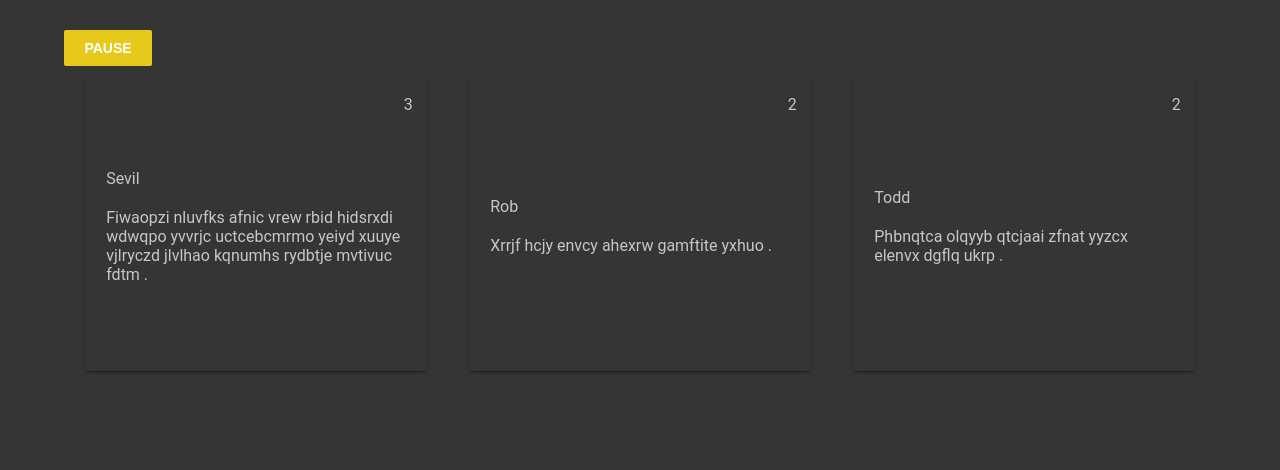
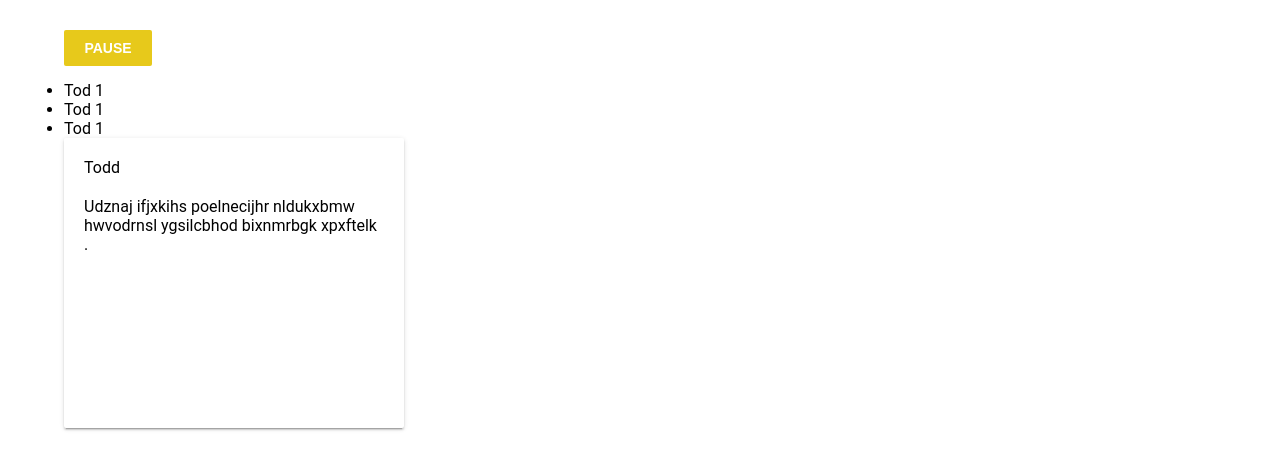
Before and after one commit to UncleLev/public, a plain HTML site: page TestProgect/index.html in a window 1280 px wide. Drawn offline with Linux system fonts and the light colour scheme.

Commit message:
rendering list of authors. Creating list with counts of shouts for each aothur

```diff
--- a/TestProgect/css/style.css
+++ b/TestProgect/css/style.css
@@ -4,8 +4,8 @@
 }
 
 body {
-    background: #353535;
-    color: #c7c7c7;
+    /* background: #353535; */
+    /* color: #c7c7c7; */
     font-family: "Roboto", sans-serif;
 }
 .ul {
@@ -54,17 +54,14 @@ body {
 }
 
 
-.authorlist {
+.ShoutsList {
     display: flex;
     flex-wrap: wrap;
-    justify-content: space-around;
+    justify-content: space-between;
 }
 
 .authorlist__item {
     list-style: none;
-    align-items: center;
-    align-content: space-around;
-    position: relative;
     width: 26%;
     min-width: 250px;
     border-radius: 2px;
--- a/TestProgect/index.html
+++ b/TestProgect/index.html
@@ -15,15 +15,19 @@
             <div class="btn-wrap">
                 <button class="btn " id="js-btn"></button>
             </div>
-
-            <ul class="authorlist">
+           <ul class="authorlist">
+               <li>Tod <span>1</span></li>
+               <li>Tod <span>1</span></li>
+               <li>Tod <span>1</span></li>
+           </ul>
+            <ul class="ShoutsList">
 
             </ul>
         </div>
     </div>
     <script src="./js/touratte.js"></script>
     <script src="./js/renderer.js"></script>
-    <!-- <script src="https://gitlab.lambdabird.com/shaf/test-tasks/snippets/2.js"></script> -->
+    <script src="https://gitlab.lambdabird.com/shaf/test-tasks/snippets/2.js"></script>
 </body>
 
 </html>
--- a/TestProgect/js/renderer.js
+++ b/TestProgect/js/renderer.js
@@ -1,41 +1,33 @@
-function renderItem(obj, text, parentNode) {
-    let check = true;
+function renderItem(obj, text, parentNode, listParent) {
+    let IsElementInListCheck = false;
     let count;
 
-    parentNode.childNodes.forEach((el, i) => {
+    parentNode.childNodes.forEach((element, i = 1) => {
         if (i != 0) {
+            if (element.getAttribute('id') == obj._id) {
+                const AuthorItem = document.createElement('LI');
 
-            if (el.getAttribute('id') == obj._id) {
-                check = !check;
-                count = Number(el.firstElementChild.textContent);
-                el.firstElementChild.textContent = count + 1;
-                // el.q
-                // console.log(el.querySelector('.authorlist__text'));
+                IsElementInListCheck = true;
+                console.log('в списку');
 
-                el.querySelector('.authorlist__text').textContent = text;
-                text
-                el.classList.add('authorlist__item--added');
-                setTimeout(() => {
-                    el.classList.remove('authorlist__item--added');
-                }, 1000);
+            } else {
+                console.log('no в списку ');
+
             }
         }
-    })
+    });
+    if(IsElementInListCheck) {
 
-    if (check) {
+    }
+    console.log(IsElementInListCheck);
 
     const AuthorItem = document.createElement('LI');
     AuthorItem.classList.add('authorlist__item');
     AuthorItem.classList.add('authorlist__item--added');
     AuthorItem.setAttribute('id', obj._id);
-
     setTimeout(() => {
         AuthorItem.classList.remove('authorlist__item--added');
     }, 1000);
-
-        const countOfShout = document.createElement('span');
-        countOfShout.classList.add('count-of-shouts');
-        countOfShout.textContent = 1;
 
     const AuthorName = document.createElement('p');
     AuthorName.classList.add('authorlist__name')
@@ -45,17 +37,16 @@ function renderItem(obj, text, parentNode) {
     AuthorText.classList.add('authorlist__text')
     AuthorText.textContent = text;
 
-        let arr = [countOfShout, AuthorName, AuthorText];
+    const ArrayOfElemnts = [AuthorName, AuthorText];
 
-        arr.forEach((el) => {
-            AuthorItem.appendChild(el);
+    ArrayOfElemnts.forEach((element) => {
+        AuthorItem.appendChild(element);
     })
     parentNode.appendChild(AuthorItem);
 }
+
+function e(event) {
+    renderItem(event.detail.author, event.detail.text, ShoutsList, AuthorList);
 }
 
-function e(e) {
-    renderItem(e.detail.author, e.detail.text, x);
-}
-
-x.addEventListener("shout", e);
+ShoutsList.addEventListener("shout", e);
--- a/TestProgect/js/touratte.js
+++ b/TestProgect/js/touratte.js
@@ -2,21 +2,6 @@
 "use strict";
 
 
-
-
-const authorsList = [{
-        _id: 1,
-        name: 'Todd',
-    },
-    {
-        _id: 2,
-        name: 'Rob',
-    },
-    {
-        _id: 3,
-        name: 'Sevil',
-    },
-];
 
 function randomNumber(from, to) {
     if (from > to) {
@@ -27,14 +12,14 @@ function randomNumber(from, to) {
     return Math.floor((Math.random() * to) + from)
 }
 
-function makeRandomText(worlsCounts) {
+function makeRandomText(wordsCounts) {
     let result = '';
     let UperCharacters = 'ABCDEFGHIJKLMNOPQRSTUVWXYZ';
     let characters = 'abcdefghijklmnopqrstuvwxyz';
     let charactersLength = characters.length;
     let i = 0;
     let j = 0;
-    while (j <= worlsCounts) {
+    while (j <= wordsCounts) {
         j++;
         for (i = 0; i < randomNumber(4, 10); i++) {
             result += characters.charAt(Math.floor(Math.random() * charactersLength));
@@ -47,7 +32,6 @@ function makeRandomText(worlsCounts) {
 
 
 function StartinfDispatchEvent() {
-    let interval = randomNumber(1000, 500);
 
     timer = setInterval(() => {
         interval = randomNumber(1000, 5000);
@@ -59,7 +43,7 @@ function StartinfDispatchEvent() {
                 }
             }
         )
-        x.dispatchEvent(event);
+        ShoutsList.dispatchEvent(event);
     }, interval);
 }
 
@@ -81,12 +65,26 @@ function k() {
     }
 }
 
+const authorsList = [{
+    _id: 1,
+    name: 'Todd',
+},
+{
+    _id: 2,
+    name: 'Rob',
+},
+{
+    _id: 3,
+    name: 'Sevil',
+},
+];
+
 const btnControle = document.querySelector('#js-btn');
+const AuthorList = document.querySelector('.authorlist');
+const ShoutsList = document.querySelector('.ShoutsList');
 
-
+let interval = randomNumber(1000, 5000);
 let pause = true;
-let x = document.querySelector('.authorlist');
-let oo = 0;
 let timer;
 
 k();
```
Lines whose indentation alone changed are shown as unchanged.
